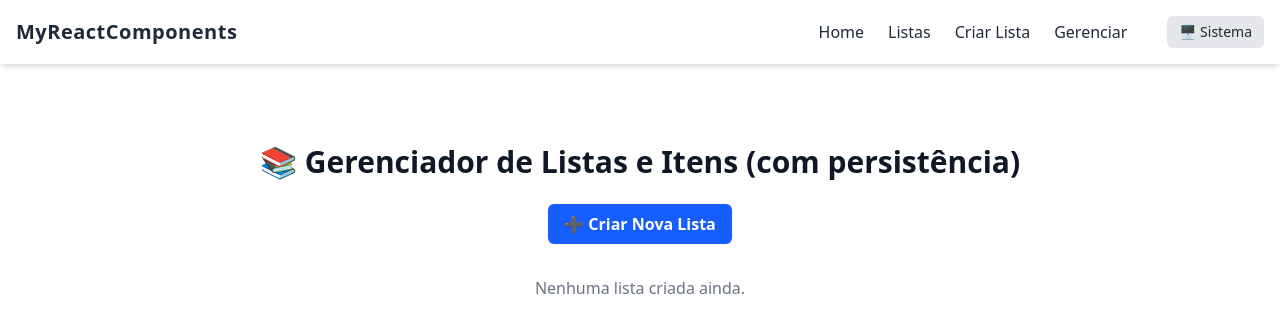
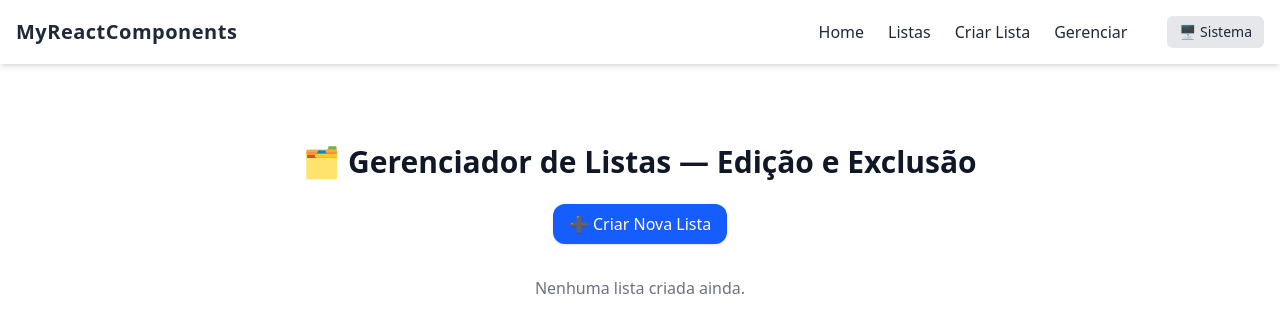
Before and after one commit to N41LL1W/my-react-components, a React (Vite) app: page /list in a window 1280 px wide. Shown: the top 332 px of the page. Built offline with nearby package versions, Linux system fonts and the light colour scheme.

Commit message:
feat: adiciona edição e exclusão de listas e itens no gerenciador

```diff
--- a/src/components/ui/Button.tsx
+++ b/src/components/ui/Button.tsx
@@ -1,107 +1,46 @@
-// ✅ Importa o React (necessário para JSX funcionar)
+// ------------------------------------------------------------
+// 📘 Button.tsx
+// ------------------------------------------------------------
+// Botão reutilizável com variantes de cor
+// ------------------------------------------------------------
+
 import React from "react";
-
-// ✅ Importa os tipos do HTML padrão (neste caso, de <button>)
-// Isso garante que o nosso componente reconheça todas as propriedades nativas, como onClick, disabled, etc.
-import type { ButtonHTMLAttributes } from "react";
-
-// ✅ Importa a biblioteca "clsx", usada para juntar classes condicionalmente
-// Exemplo: clsx("btn", isActive && "btn-active") → "btn btn-active"
 import clsx from "clsx";
 
-// ------------------------------------------------------------
-// 🔹 DEFINIÇÃO DE TIPOS PERSONALIZADOS
-// ------------------------------------------------------------
+// 🔹 Tipos de botão permitidos
+type ButtonVariant = "primary" | "success" | "danger" | "default" | "secondary"; // ✅ Adicionamos "secondary"
 
-// Tipos de variações visuais que o botão pode ter
-// Isso limita as opções, ajudando o TypeScript a sugerir valores válidos
-type ButtonVariant = "primary" | "success" | "danger" | "default";
-
-// Tamanhos possíveis do botão (definidos via Tailwind)
-type ButtonSize = "sm" | "md" | "lg";
-
-// ------------------------------------------------------------
-// 🔹 INTERFACE DE PROPRIEDADES (Props)
-// ------------------------------------------------------------
-
-// Extende as propriedades nativas de um <button> HTML padrão
-// Assim, podemos usar atributos como onClick, disabled, type="submit", etc.
-interface ButtonProps extends ButtonHTMLAttributes<HTMLButtonElement> {
-  variant?: ButtonVariant; // Define a variação de cor/estilo
-  size?: ButtonSize;       // Define o tamanho
-  fullWidth?: boolean;     // Se verdadeiro, o botão ocupa 100% da largura
+interface ButtonProps extends React.ButtonHTMLAttributes<HTMLButtonElement> {
+  variant?: ButtonVariant;
 }
 
 // ------------------------------------------------------------
-// 🔹 COMPONENTE BUTTON
+// 🔸 Componente principal
 // ------------------------------------------------------------
+export const Button: React.FC<ButtonProps> = ({
+  variant = "default",
+  className,
+  children,
+  ...props
+}) => {
+  const baseStyles =
+    "px-4 py-2 rounded-xl font-medium transition-colors duration-200 focus:outline-none shadow-sm";
 
-// React.FC<ButtonProps> indica que este é um Functional Component
-// que aceita as props definidas acima
-export const Button: React.FC<ButtonProps> = ({
-
-  // Desestruturação das props (com valores padrão)
-  children,           // Conteúdo interno do botão (texto ou ícones)
-  variant = "default",// Se nenhuma variação for passada, usa "default"
-  size = "md",        // Tamanho padrão médio
-  fullWidth = false,  // Por padrão, o botão não ocupa toda a largura
-  className,          // Classes extras opcionais que o usuário pode passar
-  ...props            // O resto das props é repassado diretamente ao <button>
-}) => {
-
-  // ------------------------------------------------------------
-  // 🔸 ESTILOS BASE
-  // ------------------------------------------------------------
-  // Classes do Tailwind que todos os botões terão
-  const baseStyles =
-    "rounded-md font-semibold focus:outline-none focus:ring-2 focus:ring-offset-2 transition-colors";
-
-  // ------------------------------------------------------------
-  // 🔸 ESTILOS POR TAMANHO
-  // ------------------------------------------------------------
-  // Aqui definimos o padding e o tamanho da fonte para cada opção
-  const sizeStyles = {
-    sm: "px-2 py-1 text-sm",
-    md: "px-4 py-2 text-base",
-    lg: "px-6 py-3 text-lg",
+  // 🔹 Define estilos específicos para cada variante
+  const variantStyles = {
+    primary: "bg-blue-600 hover:bg-blue-700 text-white",
+    success: "bg-green-600 hover:bg-green-700 text-white",
+    danger: "bg-red-600 hover:bg-red-700 text-white",
+    secondary: "bg-purple-600 hover:bg-purple-700 text-white", // ✅ Novo estilo para edição
+    default:
+      "bg-gray-200 hover:bg-gray-300 text-gray-900 dark:bg-gray-700 dark:hover:bg-gray-600 dark:text-white",
   };
 
-  // ------------------------------------------------------------
-  // 🔸 ESTILOS POR VARIAÇÃO
-  // ------------------------------------------------------------
-  // Cada variação usa cores diferentes (modo claro/escuro incluso)
-  const variantStyles = {
-    default:
-      "bg-gray-200 text-gray-900 hover:bg-gray-300 dark:bg-gray-700 dark:text-gray-100 dark:hover:bg-gray-600",
-
-    primary:
-      "bg-blue-600 text-white hover:bg-blue-700 dark:bg-blue-500 dark:hover:bg-blue-600",
-
-    success:
-      "bg-green-600 text-white hover:bg-green-700 dark:bg-green-500 dark:hover:bg-green-600",
-
-    danger:
-      "bg-red-600 text-white hover:bg-red-700 dark:bg-red-500 dark:hover:bg-red-600",
-  };
-
-  // ------------------------------------------------------------
-  // 🔹 RETORNO (Renderização JSX)
-  // ------------------------------------------------------------
   return (
     <button
-      // clsx combina todas as classes dinamicamente
-      className={clsx(
-        baseStyles,          // estilos base comuns
-        sizeStyles[size],    // tamanho definido pela prop "size"
-        variantStyles[variant], // cor/estilo definido pela prop "variant"
-        fullWidth && "w-full",  // aplica largura total se fullWidth=true
-        className             // adiciona classes extras passadas manualmente
-      )}
-
-      // ...props espalha todas as propriedades adicionais (onClick, type, etc.)
+      className={clsx(baseStyles, variantStyles[variant], className)}
       {...props}
     >
-      {/* O conteúdo interno do botão (texto, ícone, etc.) */}
       {children}
     </button>
   );
--- a/src/pages/lists/ListPage.tsx
+++ b/src/pages/lists/ListPage.tsx
@@ -1,20 +1,21 @@
 // ------------------------------------------------------------
 // 📄 ListPage.tsx
 // ------------------------------------------------------------
-// Esta página gerencia múltiplas listas, e dentro de cada lista,
-// o usuário pode adicionar itens. Cada lista possui:
-//   - Um nome e descrição
-//   - Vários itens internos
+// Página principal do gerenciador de listas e itens.
+// Cada lista contém:
+//   - Nome e descrição
+//   - Vários itens (com nome e descrição)
+//   - Opções para editar e excluir
 //
 // ⚙️ Recursos atuais:
 //  - Criar múltiplas listas
-//  - Adicionar itens dentro de cada lista
-//  - Mostrar alertas de sucesso
-//  - Salvar e carregar listas automaticamente via LocalStorage
+//  - Adicionar e remover itens dentro de cada lista
+//  - Editar listas e itens
+//  - Persistência automática via LocalStorage
 //
 // 🧱 Próximos passos possíveis:
-//  - Editar e excluir listas/itens individualmente
-//  - Sincronização com API (futuro)
+//  - Filtro e busca
+//  - Organização por tags
 // ------------------------------------------------------------
 
 import { useState, useEffect } from "react";
@@ -25,7 +26,7 @@ import Alert from "../../components/ui/Alert";
 import { ListForm } from "../../components/lists/ListForm";
 
 // ------------------------------------------------------------
-// 🔹 Tipos de dados usados
+// 🔹 Tipos de dados
 // ------------------------------------------------------------
 interface Item {
   name: string;
@@ -43,43 +44,35 @@ export default function ListPage() {
   // ------------------------------------------------------------
   // 🔸 Estados principais
   // ------------------------------------------------------------
-
-  // Todas as listas criadas
   const [lists, setLists] = useState<List[]>([]);
-
-  // Lista atualmente selecionada para adicionar itens
   const [activeListId, setActiveListId] = useState<number | null>(null);
-
-  // Controla a exibição do formulário de nova lista
   const [isFormOpen, setIsFormOpen] = useState(false);
-
-  // Mensagem temporária para feedback (usada em Alert)
   const [message, setMessage] = useState<string | null>(null);
+  const [editingListId, setEditingListId] = useState<number | null>(null);
 
   // ------------------------------------------------------------
-  // 🔹 Carrega dados do LocalStorage ao iniciar a página
+  // 🔹 Carrega listas do LocalStorage ao iniciar
   // ------------------------------------------------------------
   useEffect(() => {
     const stored = localStorage.getItem("my-lists-data");
     if (stored) {
       try {
-        const parsed = JSON.parse(stored);
-        setLists(parsed);
-      } catch (err) {
-        console.error("Erro ao carregar listas do LocalStorage:", err);
+        setLists(JSON.parse(stored));
+      } catch {
+        console.error("Erro ao carregar listas salvas.");
       }
     }
   }, []);
 
   // ------------------------------------------------------------
-  // 🔹 Sempre que "lists" mudar → salva no LocalStorage
+  // 🔹 Salva listas sempre que houver alteração
   // ------------------------------------------------------------
   useEffect(() => {
     localStorage.setItem("my-lists-data", JSON.stringify(lists));
   }, [lists]);
 
   // ------------------------------------------------------------
-  // 🔹 Adiciona uma nova lista
+  // 🔹 Cria uma nova lista
   // ------------------------------------------------------------
   const handleAddList = (data: { name: string; description: string }) => {
     const newList: List = {
@@ -88,14 +81,13 @@ export default function ListPage() {
       description: data.description,
       items: [],
     };
-
     setLists((prev) => [...prev, newList]);
     setIsFormOpen(false);
-    setMessage(`✅ Lista "${data.name}" criada e salva com sucesso!`);
+    setMessage(`✅ Lista "${data.name}" criada!`);
   };
 
   // ------------------------------------------------------------
-  // 🔹 Adiciona um item dentro de uma lista específica
+  // 🔹 Adiciona item a uma lista específica
   // ------------------------------------------------------------
   const handleAddItemToList = (listId: number, item: Item) => {
     setLists((prevLists) =>
@@ -105,68 +97,106 @@ export default function ListPage() {
           : list
       )
     );
-
     setActiveListId(null);
-    setMessage(`📝 Item "${item.name}" adicionado à lista e salvo!`);
+    setMessage(`📝 Item "${item.name}" adicionado à lista!`);
   };
 
   // ------------------------------------------------------------
-  // 🔹 Cancela formulário de criação (lista ou item)
+  // 🔹 Remove uma lista inteira
+  // ------------------------------------------------------------
+  const handleDeleteList = (listId: number) => {
+    const listName = lists.find((l) => l.id === listId)?.name;
+    if (window.confirm(`Excluir a lista "${listName}"?`)) {
+      setLists((prev) => prev.filter((list) => list.id !== listId));
+      setMessage(`🗑️ Lista "${listName}" removida.`);
+    }
+  };
+
+  // ------------------------------------------------------------
+  // 🔹 Edita uma lista (abre formulário com dados atuais)
+  // ------------------------------------------------------------
+  const handleEditList = (listId: number) => {
+    setEditingListId(listId);
+  };
+
+  // ------------------------------------------------------------
+  // 🔹 Salva alterações de uma lista editada
+  // ------------------------------------------------------------
+  const handleUpdateList = (data: { name: string; description: string }) => {
+    setLists((prev) =>
+      prev.map((list) =>
+        list.id === editingListId
+          ? { ...list, name: data.name, description: data.description }
+          : list
+      )
+    );
+    setEditingListId(null);
+    setMessage("✏️ Lista atualizada com sucesso!");
+  };
+
+  // ------------------------------------------------------------
+  // 🔹 Remove um item de uma lista
+  // ------------------------------------------------------------
+  const handleDeleteItem = (listId: number, itemIndex: number) => {
+    setLists((prev) =>
+      prev.map((list) =>
+        list.id === listId
+          ? { ...list, items: list.items.filter((_, i) => i !== itemIndex) }
+          : list
+      )
+    );
+    setMessage("🗑️ Item removido com sucesso!");
+  };
+
+  // ------------------------------------------------------------
+  // 🔹 Cancelar qualquer formulário ativo
   // ------------------------------------------------------------
   const handleCancelForm = () => {
     setIsFormOpen(false);
     setActiveListId(null);
+    setEditingListId(null);
   };
 
   // ------------------------------------------------------------
-  // 🔹 Fecha o alerta de mensagem
+  // 🔹 Limpa todas as listas
   // ------------------------------------------------------------
-  const handleCloseAlert = () => {
-    setMessage(null);
+  const handleClearAll = () => {
+    if (window.confirm("Deseja remover todas as listas?")) {
+      setLists([]);
+      localStorage.removeItem("my-lists-data");
+      setMessage("🧹 Todas as listas foram apagadas.");
+    }
   };
 
   // ------------------------------------------------------------
-  // 🔹 Limpa todas as listas (opcional)
+  // 🔹 Fecha alerta
   // ------------------------------------------------------------
-  const handleClearAll = () => {
-    setLists([]);
-    localStorage.removeItem("my-lists-data");
-    setMessage("🗑️ Todas as listas foram removidas.");
-  };
+  const handleCloseAlert = () => setMessage(null);
 
   // ------------------------------------------------------------
-  // 🔸 Interface visual da página
+  // 🔸 Interface visual
   // ------------------------------------------------------------
   return (
     <div className="min-h-screen bg-white dark:bg-gray-900 text-gray-900 dark:text-gray-100 transition-colors duration-300">
-      {/* 🔹 Cabeçalho fixo no topo */}
       <Header />
 
-      {/* 🔹 Conteúdo principal */}
       <main className="pt-20 p-8">
         <h1 className="text-3xl font-bold mb-6 text-center">
-          📚 Gerenciador de Listas e Itens (com persistência)
+          🗂️ Gerenciador de Listas — Edição e Exclusão
         </h1>
 
-        {/* ------------------------------------------------------------
-          🔸 Alerta de feedback (sucesso, informação, etc)
-        ------------------------------------------------------------- */}
         {message && (
           <Alert type="success" onClose={handleCloseAlert}>
             {message}
           </Alert>
         )}
 
-        {/* ------------------------------------------------------------
-          🔸 Botões principais (criar lista / limpar tudo)
-        ------------------------------------------------------------- */}
         <div className="flex justify-center mb-6 gap-3">
-          {!isFormOpen && activeListId === null && (
+          {!isFormOpen && activeListId === null && editingListId === null && (
             <Button variant="primary" onClick={() => setIsFormOpen(true)}>
               ➕ Criar Nova Lista
             </Button>
           )}
-
           {lists.length > 0 && (
             <Button variant="danger" onClick={handleClearAll}>
               🗑️ Limpar Tudo
@@ -174,16 +204,17 @@ export default function ListPage() {
           )}
         </div>
 
-        {/* ------------------------------------------------------------
-          🔸 Formulário para criar nova lista
-        ------------------------------------------------------------- */}
         {isFormOpen && (
           <ListForm onSubmit={handleAddList} onCancel={handleCancelForm} />
         )}
 
-        {/* ------------------------------------------------------------
-          🔸 Exibe todas as listas criadas
-        ------------------------------------------------------------- */}
+        {editingListId !== null && (
+          <ListForm
+            onSubmit={handleUpdateList}
+            onCancel={handleCancelForm}
+          />
+        )}
+
         <div className="max-w-3xl mx-auto space-y-6 mt-8">
           {lists.length === 0 ? (
             <p className="text-center text-gray-500">
@@ -197,33 +228,52 @@ export default function ListPage() {
                 footer={
                   <div className="flex justify-end space-x-2">
                     <Button
+                      variant="secondary"
+                      onClick={() => handleEditList(list.id)}
+                    >
+                      ✏️ Editar
+                    </Button>
+                    <Button
+                      variant="danger"
+                      onClick={() => handleDeleteList(list.id)}
+                    >
+                      ❌ Excluir
+                    </Button>
+                    <Button
                       variant="primary"
                       onClick={() => setActiveListId(list.id)}
                     >
-                      ➕ Adicionar Item
+                      ➕ Item
                     </Button>
                   </div>
                 }
               >
-                {/* Descrição da lista */}
                 <p className="mb-3 text-gray-700 dark:text-gray-300">
                   {list.description || "Sem descrição."}
                 </p>
 
-                {/* Itens dentro da lista */}
                 {list.items.length === 0 ? (
                   <p className="text-sm text-gray-500">Nenhum item ainda.</p>
                 ) : (
                   <ul className="list-disc list-inside space-y-1">
                     {list.items.map((item, index) => (
-                      <li key={index} className="pl-2">
-                        <strong>{item.name}</strong> — {item.description}
+                      <li key={index} className="pl-2 flex justify-between">
+                        <span>
+                          <strong>{item.name}</strong> — {item.description}
+                        </span>
+                        <Button
+                          variant="danger"
+                          onClick={() =>
+                            handleDeleteItem(list.id, index)
+                          }
+                        >
+                          🗑️
+                        </Button>
                       </li>
                     ))}
                   </ul>
                 )}
 
-                {/* Formulário para adicionar item nesta lista */}
                 {activeListId === list.id && (
                   <div className="mt-4">
                     <ListForm
```
